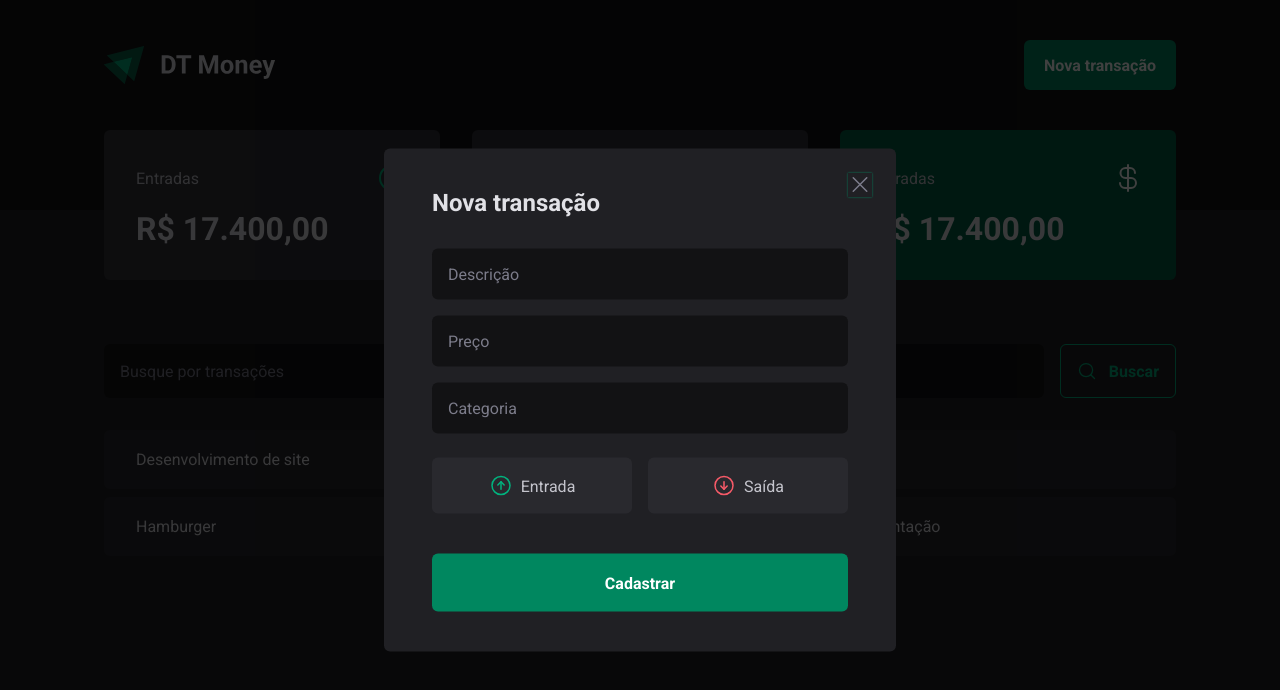
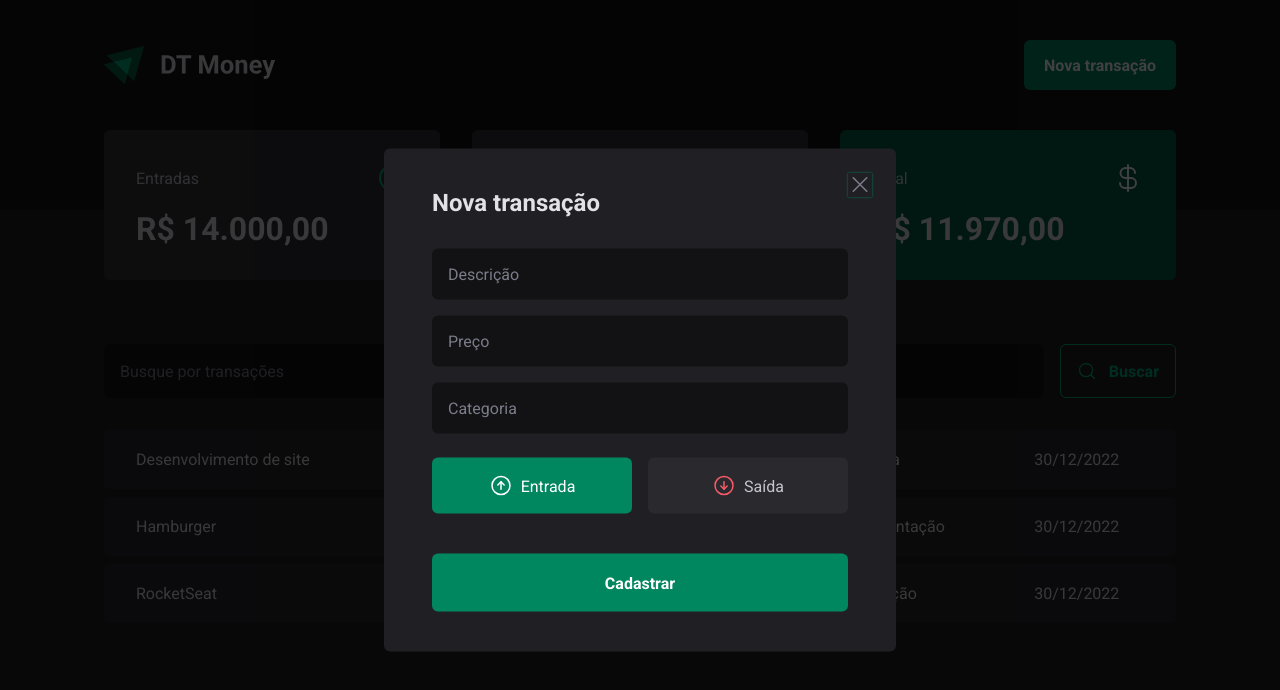
Before and after one commit to chrisviana/dt-money, a React (Vite) app: page / in a window 1280 px wide. Both pictures are taken after a click on the button "Nova transação". Shown: the top 690 px of the page. Built offline with nearby package versions, Linux system fonts and the light colour scheme; data requests are answered from the project's data file.

Commit message:
Desenvolvido: Hook proprio Formatação de valores Utilizado useForm Utlizado zod para formularios

```diff
--- a/package.json
+++ b/package.json
@@ -10,12 +10,15 @@
     "preview": "vite preview"
   },
   "dependencies": {
+    "@hookform/resolvers": "^2.9.10",
     "@radix-ui/react-dialog": "^1.0.2",
     "@radix-ui/react-radio-group": "^1.1.0",
     "phosphor-react": "^1.4.1",
     "react": "^18.2.0",
     "react-dom": "^18.2.0",
-    "styled-components": "^5.3.6"
+    "react-hook-form": "^7.41.5",
+    "styled-components": "^5.3.6",
+    "zod": "^3.20.2"
   },
   "devDependencies": {
     "@types/react": "^18.0.26",
--- a/server.json
+++ b/server.json
@@ -15,6 +15,14 @@
       "category": "Alimentação",
       "price": 50,
       "createdAt": "2022-12-30T00:30:57.823Z"
+    },
+    {
+      "id": "3",
+      "description": "RocketSeat",
+      "type": "outcome",
+      "category": "Eduação",
+      "price": 1980,
+      "createdAt": "2022-12-30T00:30:57.823Z"
     }
   ]
 }
--- a/src/components/NewTransactionModal/index.tsx
+++ b/src/components/NewTransactionModal/index.tsx
@@ -1,5 +1,8 @@
+import { zodResolver } from "@hookform/resolvers/zod";
 import * as Dialog from "@radix-ui/react-dialog";
 import { ArrowCircleDown, ArrowCircleUp, X } from "phosphor-react";
+import { Controller, useForm } from "react-hook-form";
+import * as z from "zod";
 import {
   CloseButton,
   Content,
@@ -8,7 +11,33 @@
   TransactionTypeButton,
 } from "./styles";
 
+const newTransactionFormSchema = z.object({
+  description: z.string(),
+  price: z.number(),
+  category: z.string(),
+  type: z.enum(["income", "outcome"]),
+});
+
+type newTransactionFormInputs = z.infer<typeof newTransactionFormSchema>;
+
 export function NewTransactionModal() {
+  const {
+    control,
+    register,
+    handleSubmit,
+    formState: { isSubmitting },
+  } = useForm<newTransactionFormInputs>({
+    resolver: zodResolver(newTransactionFormSchema),
+    defaultValues: {
+      type: "income",
+    },
+  });
+
+  async function handleCreateNewTransaction(data: newTransactionFormInputs) {
+    await new Promise((resolve) => setTimeout(resolve, 2000));
+    console.log(data);
+  }
+
   return (
     <Dialog.Portal>
       <Overlay />
@@ -17,11 +46,35 @@
         <CloseButton>
           <X size={24} />
         </CloseButton>
-        <form action="">
-          <input type="text" placeholder="Descrição" required />
-          <input type="number" placeholder="Preço" required />
-          <input type="text" placeholder="Categoria" required />
-          <TransactionType>
+        <form onSubmit={handleSubmit(handleCreateNewTransaction)}>
+          <input
+            type="text"
+            placeholder="Descrição"
+            required
+            {...register("description")}
+          />
+          <input
+            type="number"
+            placeholder="Preço"
+            required
+            {...register("price", { valueAsNumber: true })}
+          />
+          <input
+            type="text"
+            placeholder="Categoria"
+            required
+            {...register("category")}
+          />
+
+          <Controller
+            control={control}
+            name="type"
+            render={({ field }) => {
+              return (
+                <TransactionType
+                  onValueChange={field.onChange}
+                  value={field.value}
+                >
                   <TransactionTypeButton variant="income" value="income">
                     <ArrowCircleUp size={24} />
                     Entrada
@@ -31,7 +84,13 @@
                     Saída
                   </TransactionTypeButton>
                 </TransactionType>
-          <button type="submit">Cadastrar</button>
+              );
+            }}
+          />
+
+          <button type="submit" disabled={isSubmitting}>
+            Cadastrar
+          </button>
         </form>
       </Content>
     </Dialog.Portal>
--- a/src/components/NewTransactionModal/styles.ts
+++ b/src/components/NewTransactionModal/styles.ts
@@ -50,6 +50,11 @@
     border-radius: 6px;
     margin-top: 1.5rem;
     cursor: pointer;
+
+    &:disabled {
+      cursor: not-allowed;
+      opacity: 0.6;
+    }
 
     &:hover {
       background: ${(props) => props.theme["green-700"]};
--- a/src/components/Summary/index.tsx
+++ b/src/components/Summary/index.tsx
@@ -1,31 +1,36 @@
 import { SummaryCard, SummaryContainer } from "./styles";
-import { ArrowCircleUp, ArrowCircleDown, CurrencyDollar } from 'phosphor-react'
-
+import { ArrowCircleUp, ArrowCircleDown, CurrencyDollar } from "phosphor-react";
+import { useContext } from "react";
+import { TransactionsContext } from "../../contexts/TransactionsContext";
+import { priceFormatter } from "../../utils/formatter";
+import { useSummary } from "../../hooks/useSummury";
 
 export function Summary() {
+  const summary = useSummary();
+
   return (
     <SummaryContainer>
       <SummaryCard>
         <header>
           <span>Entradas</span>
-                    < ArrowCircleUp size={32} color="#00b37e" />
+          <ArrowCircleUp size={32} color="#00b37e" />
         </header>
-                <strong>R$ 17.400,00</strong>
+        <strong>{priceFormatter.format(summary.income)}</strong>
       </SummaryCard>
       <SummaryCard>
         <header>
           <span>Saídas</span>
           <ArrowCircleDown size={32} color="#f75a68" />
         </header>
-                <strong>R$ 17.400,00</strong>
+        <strong>{priceFormatter.format(summary.outcome)}</strong>
       </SummaryCard>
       <SummaryCard variant="green">
         <header>
-                    <span>Entradas</span>
+          <span>Total</span>
           <CurrencyDollar size={32} color="#fff" />
         </header>
-                <strong>R$ 17.400,00</strong>
+        <strong>{priceFormatter.format(summary.total)}</strong>
       </SummaryCard>
     </SummaryContainer>
-    )
+  );
 }
--- a/src/contexts/TransactionsContext.tsx
+++ b/src/contexts/TransactionsContext.tsx
@@ -6,7 +6,7 @@
   type: "income" | "outcome";
   price: number;
   category: string;
-  createAt: string;
+  createdAt: string;
 }
 
 interface TransactionContextType {
--- /dev/null
+++ b/src/hooks/useSummury.ts
@@ -0,0 +1,27 @@
+import { useContext } from "react";
+import { TransactionsContext } from "../contexts/TransactionsContext";
+
+export function useSummary() {
+  const { transactions } = useContext(TransactionsContext);
+
+  const summary = transactions.reduce(
+    (acc, transaction) => {
+      if (transaction.type === "income") {
+        acc.income += transaction.price;
+        acc.total += transaction.price;
+      } else {
+        acc.outcome += transaction.price;
+        acc.total -= transaction.price;
+      }
+
+      return acc;
+    },
+    {
+      income: 0,
+      outcome: 0,
+      total: 0,
+    }
+  );
+
+  return summary;
+}
--- a/src/pages/Transactions/components/SearchForm/index.tsx
+++ b/src/pages/Transactions/components/SearchForm/index.tsx
@@ -1,14 +1,41 @@
 import { MagnifyingGlass } from "phosphor-react";
+import { useForm } from "react-hook-form";
 import { SearchFormContainter } from "./styles";
+import * as z from "zod";
+import { zodResolver } from "@hookform/resolvers/zod";
+
+const searchFormSchema = z.object({
+  query: z.string(),
+});
+
+type SearchFromInputs = z.infer<typeof searchFormSchema>;
 
 export function SearchForm() {
-    return (
-        <SearchFormContainter>
-            <input type="text" placeholder="Busque por transações"/>
-            <button type="submit">
-                <MagnifyingGlass size={20}/>
-                Buscar
-            </button>
-        </SearchFormContainter>
-    )
+  const {
+    register,
+    handleSubmit,
+    formState: { isSubmitting },
+  } = useForm<SearchFromInputs>({
+    resolver: zodResolver(searchFormSchema),
+  });
+
+  async function handleSerchTransactions(data: SearchFromInputs) {
+    await new Promise((resolve) => setTimeout(resolve, 2000));
+    console.log(data);
+  }
+
+  return (
+    <SearchFormContainter onSubmit={handleSubmit(handleSerchTransactions)}>
+      <input
+        type="text"
+        placeholder="Busque por transações"
+        {...register("query")}
+      />
+
+      <button type="submit" disabled={isSubmitting}>
+        <MagnifyingGlass size={20} />
+        Buscar
+      </button>
+    </SearchFormContainter>
+  );
 }
--- a/src/pages/Transactions/components/SearchForm/styles.ts
+++ b/src/pages/Transactions/components/SearchForm/styles.ts
@@ -28,8 +28,14 @@
     color: ${(props) => props.theme["green-300"]};
     font-weight: bold;
     border-radius: 6px;
+    cursor: pointer;
 
-    &:hover {
+    &:disabled {
+      opacity: 0.7;
+      cursor: not-allowed;
+    }
+
+    &:not(:disabled):hover {
       background: ${(props) => props.theme["green-500"]};
       border: ${(props) => props.theme["green-500"]};
       color: ${(props) => props.theme.white};
--- a/src/pages/Transactions/index.tsx
+++ b/src/pages/Transactions/index.tsx
@@ -2,6 +2,7 @@
 import { Header } from "../../components/Header";
 import { Summary } from "../../components/Summary";
 import { TransactionsContext } from "../../contexts/TransactionsContext";
+import { dateFormatter, priceFormatter } from "../../utils/formatter";
 import { SearchForm } from "./components/SearchForm";
 import {
   PriceHighlight,
@@ -25,11 +26,14 @@
                   <td width="50%">{transaction.description}</td>
                   <td>
                     <PriceHighlight variant={transaction.type}>
-                      {transaction.price}
+                      {transaction.type === "outcome" && "- "}
+                      {priceFormatter.format(transaction.price)}
                     </PriceHighlight>
                   </td>
                   <td>{transaction.category}</td>
-                  <td>{transaction.createAt}</td>
+                  <td>
+                    {dateFormatter.format(new Date(transaction.createdAt))}
+                  </td>
                 </tr>
               );
             })}
--- /dev/null
+++ b/src/utils/formatter.ts
@@ -0,0 +1,6 @@
+export const dateFormatter = new Intl.DateTimeFormat("pt-BR");
+
+export const priceFormatter = new Intl.NumberFormat("pt-BR", {
+  style: "currency",
+  currency: "BRL",
+});
```
Also changed, not shown: 1 other file (tests, documents, lock files or other folders). Lines whose indentation alone changed are shown as unchanged.
